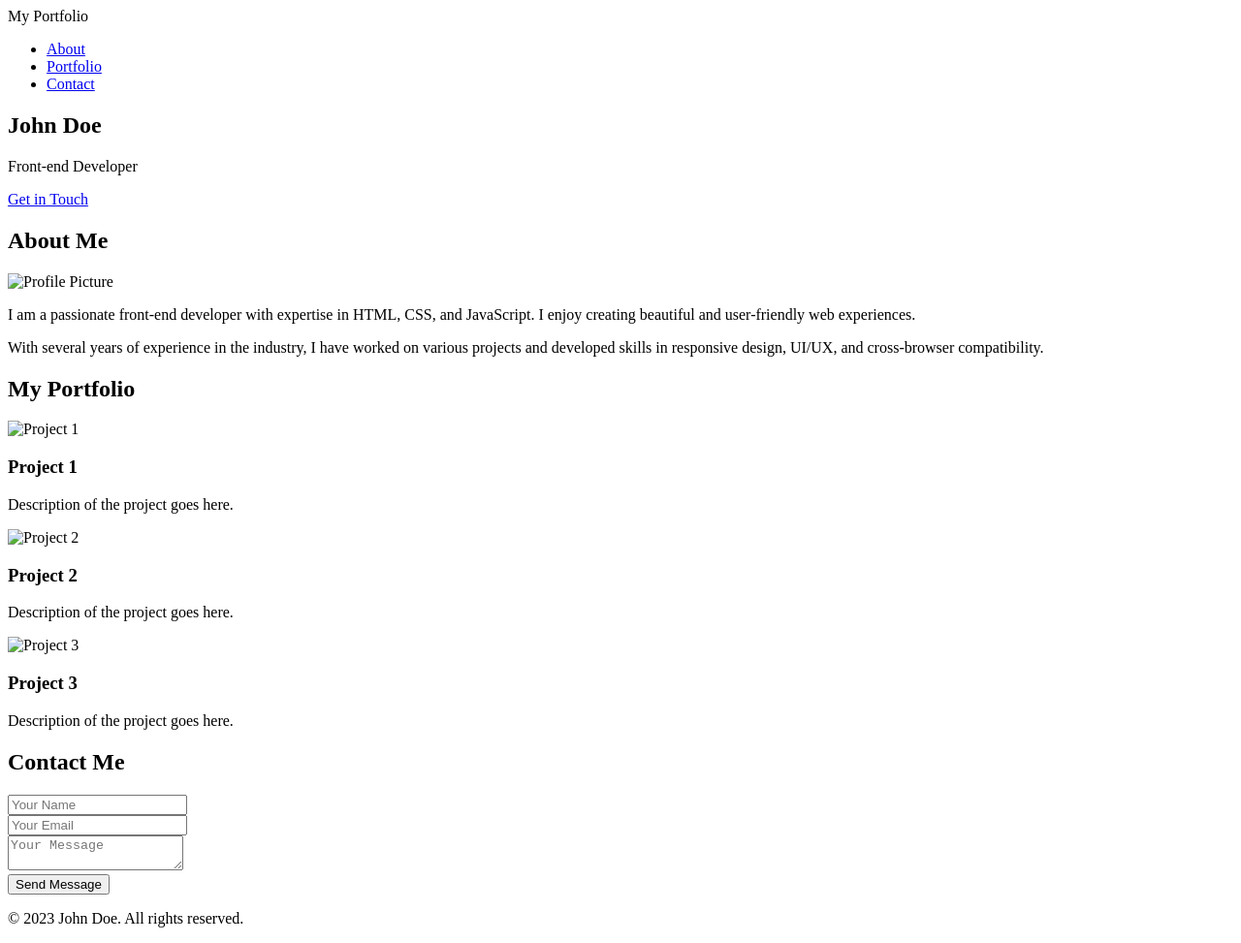
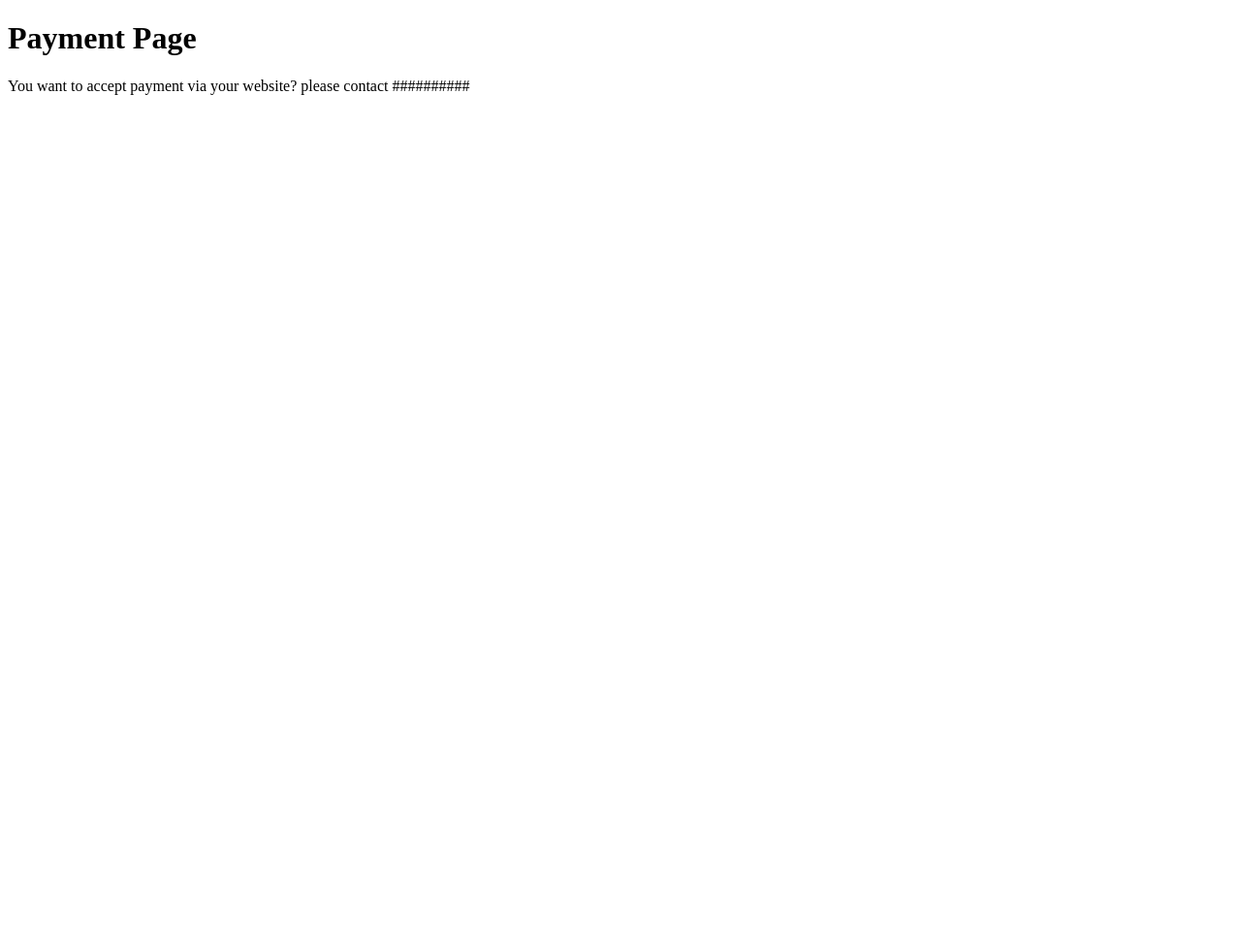
Before and after one commit to MercyJosephine/universal-payments.com, a plain HTML site: page index.html in a window 1280 px wide. Shown: the whole page at 97% size. After the commit the page ends 800 px from the top, so only its background shows below. Drawn offline with Linux system fonts and the light colour scheme.

Commit message:
index.html

```diff
--- a/index.html
+++ b/index.html
@@ -1,105 +1,10 @@
 <!DOCTYPE html>
-<html lang="en">
+<html>
 <head>
-  <meta charset="UTF-8">
-  <meta name="viewport" content="width=device-width, initial-scale=1.0">
-  <title>My Portfolio</title>
-  <link rel="stylesheet" href="style.css">
+    <title>Payment Page</title>
 </head>
 <body>
-  <!-- Header -->
-  <header>
-    <nav>
-      <div class="logo">My Portfolio</div>
-      <ul>
-        <li><a href="#about">About</a></li>
-        <li><a href="#portfolio">Portfolio</a></li>
-        <li><a href="#contact">Contact</a></li>
-      </ul>
-    </nav>
-  </header>
-
-  <!-- Hero Section -->
-  <section id="hero" class="hero">
-    <div class="hero-content">
-      <h1>John Doe</h1>
-      <p>Front-end Developer</p>
-      <a href="#contact" class="btn">Get in Touch</a>
-    </div>
-  </section>
-
-  <!-- About Section -->
-  <section id="about" class="about">
-    <div class="container">
-      <h2>About Me</h2>
-      <div class="about-content">
-        <div class="about-image">
-          <img src="profile.jpg" alt="Profile Picture">
-        </div>
-        <div class="about-text">
-          <p>I am a passionate front-end developer with expertise in HTML, CSS, and JavaScript. I enjoy creating beautiful and user-friendly web experiences.</p>
-          <p>With several years of experience in the industry, I have worked on various projects and developed skills in responsive design, UI/UX, and cross-browser compatibility.</p>
-        </div>
-      </div>
-    </div>
-  </section>
-
-  <!-- Portfolio Section -->
-  <section id="portfolio" class="portfolio">
-    <div class="container">
-      <h2>My Portfolio</h2>
-      <div class="portfolio-items">
-        <div class="portfolio-item">
-          <img src="project1.jpg" alt="Project 1">
-          <div class="overlay">
-            <h3>Project 1</h3>
-            <p>Description of the project goes here.</p>
-          </div>
-        </div>
-        <div class="portfolio-item">
-          <img src="project2.jpg" alt="Project 2">
-          <div class="overlay">
-            <h3>Project 2</h3>
-            <p>Description of the project goes here.</p>
-          </div>
-        </div>
-        <div class="portfolio-item">
-          <img src="project3.jpg" alt="Project 3">
-          <div class="overlay">
-            <h3>Project 3</h3>
-            <p>Description of the project goes here.</p>
-          </div>
-        </div>
-      </div>
-    </div>
-  </section>
-
-  <!-- Contact Section -->
-  <section id="contact" class="contact">
-    <div class="container">
-      <h2>Contact Me</h2>
-      <form>
-        <div class="form-group">
-          <input type="text" placeholder="Your Name" required>
-        </div>
-        <div class="form-group">
-          <input type="email" placeholder="Your Email" required>
-        </div>
-        <div class="form-group">
-          <textarea placeholder="Your Message" required></textarea>
-        </div>
-        <button type="submit" class="btn">Send Message</button>
-      </form>
-    </div>
-  </section>
-
-  <!-- Footer -->
-  <footer>
-    <div class="container">
-      <p>&copy; 2023 John Doe. All rights reserved.</p>
-    </div>
-  </footer>
-
-  <script src="script.js"></script>
+    <h1>Payment Page</h1>
+    <p>You want to accept payment via your website? please contact ##########</p>
 </body>
 </html>
```
